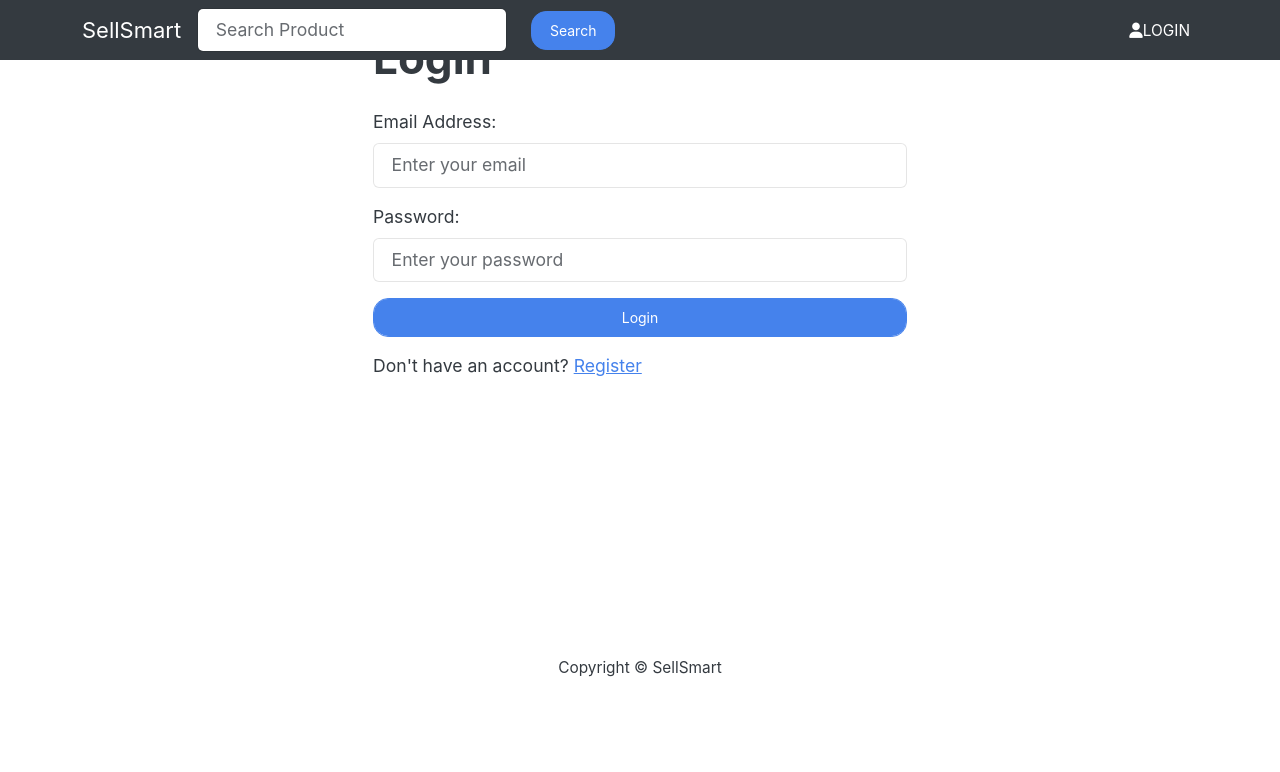
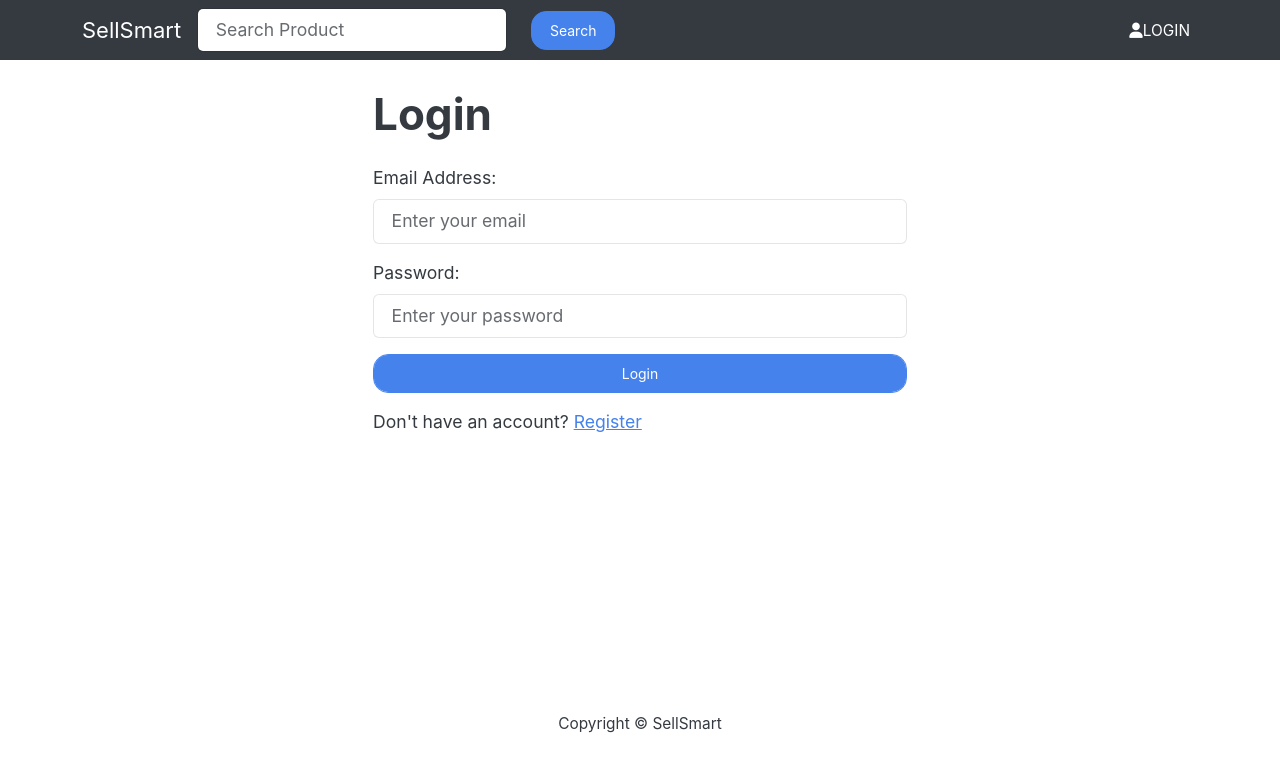
Before and after one commit to ysaidheeraj/ss_server, a React (Create React App) app in the folder ss_server/ss_client/: page /login in a window 1280 px wide. Shown: the top 772 px of the page. Built offline with nearby package versions, Linux system fonts and the light colour scheme; no server answers.

Commit message:
removed unnecessary imports

```diff
--- a/ss_server/ss_client/src/index.css
+++ b/ss_server/ss_client/src/index.css
@@ -5,6 +5,7 @@ body {
     sans-serif;
   -webkit-font-smoothing: antialiased;
   -moz-osx-font-smoothing: grayscale;
+  padding-top: 56px;
 }
 
 code {
--- a/ss_server/ss_client/src/pages/SellerProductList.js
+++ b/ss_server/ss_client/src/pages/SellerProductList.js
@@ -1,11 +1,11 @@
-import React, {useEffect, useState} from 'react'
+import React, {useEffect} from 'react'
 import { LinkContainer } from 'react-router-bootstrap'
 import { Table, Button, Row, Col } from 'react-bootstrap'
 import { useDispatch, useSelector } from 'react-redux'
 import { Loader } from '../Components/Loader'
 import { Message } from '../Components/Message'
 import { listItems, deleteItem, createItem } from '../Actions/ItemActions'
-import { Link, useNavigate, useSearchParams } from 'react-router-dom'
+import {  useNavigate, useSearchParams } from 'react-router-dom'
 import { ITEM_CREATE_RESET } from '../Constants/ItemConstants'
 import { Paginate } from '../Components/Paginate'
 
```
